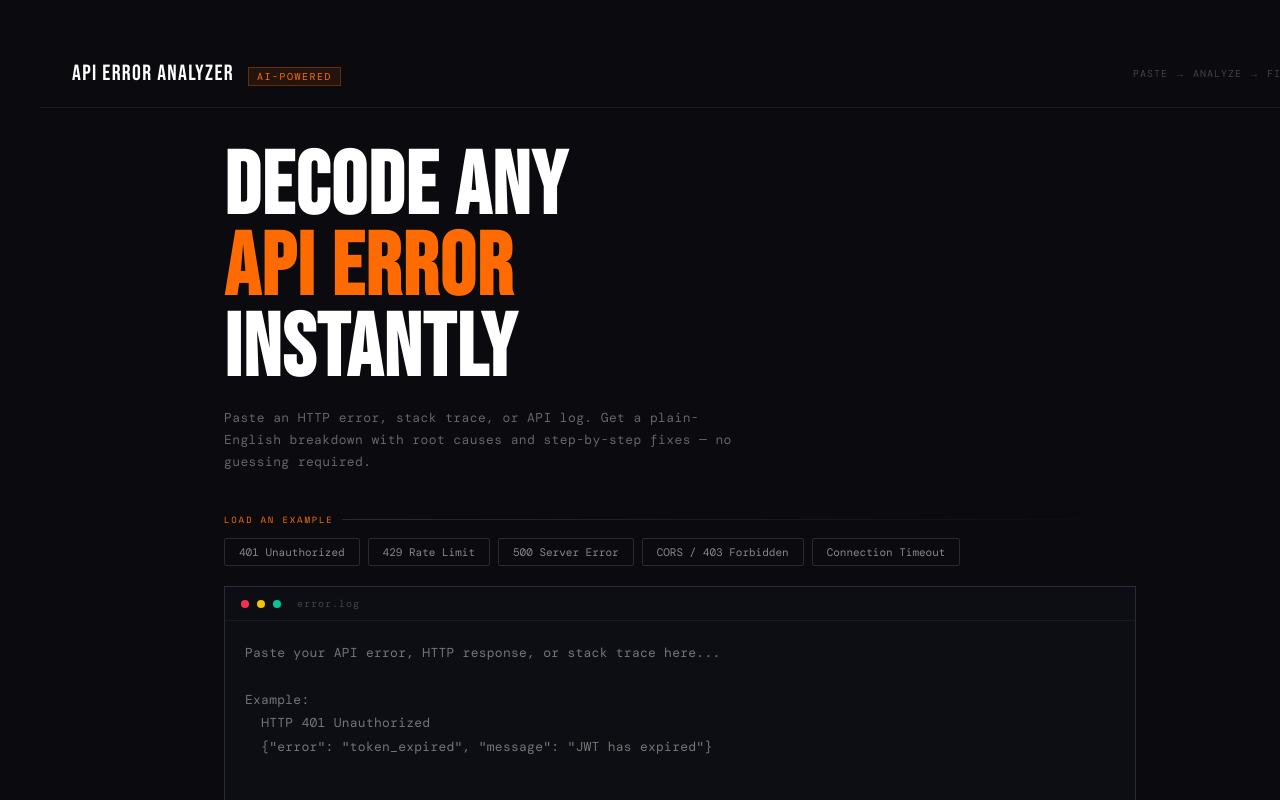
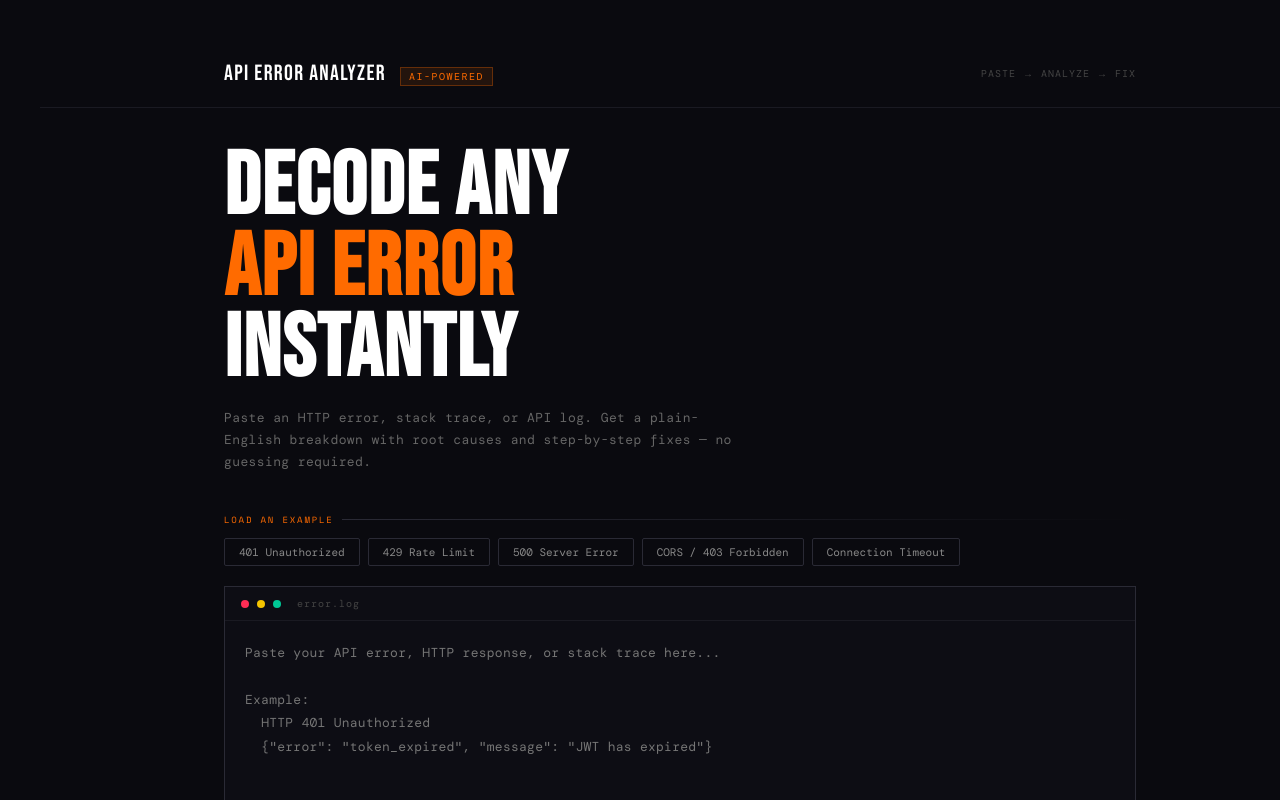
Before and after one commit to b1polarbear1437/ai-api-error-analyzer, a React (Vite) app: page / in a window 1280 px wide. Shown: the top 800 px of the page. Built offline with nearby package versions, Linux system fonts and the light colour scheme; a web font is replaced by a local one.

Commit message:
fix: align header with content container

```diff
--- a/src/ApiErrorAnalyzer.jsx
+++ b/src/ApiErrorAnalyzer.jsx
@@ -234,15 +234,20 @@ try {
       {/* Header */}
         <div style={{
           borderBottom: "1px solid #1a1a22",
-          padding: "20px 32px",
-          display: "flex",
-          alignItems: "center",
-          justifyContent: "space-between",
           background: "#0a0a0f",
           position: "sticky",
           top: 0,
           zIndex: 10,
-          width: "100%",  // ← ADD THIS
+          width: "100%",
+        }}>
+          <div style={{
+            maxWidth: "960px",
+            margin: "0 auto",
+            padding: "20px 24px",
+            display: "flex",
+            alignItems: "center",
+            justifyContent: "space-between",
+            width: "100%",
           }}>
             <div style={{ display: "flex", alignItems: "baseline", gap: "14px" }}>
               <span style={{
@@ -263,6 +268,7 @@ try {
             </div>
             <div style={{ fontFamily: "'DM Mono'", fontSize: "10px", color: "#444", letterSpacing: "0.1em" }}>
               PASTE → ANALYZE → FIX
+            </div>
           </div>
         </div>
 
```
Lines whose indentation alone changed are shown as unchanged.
